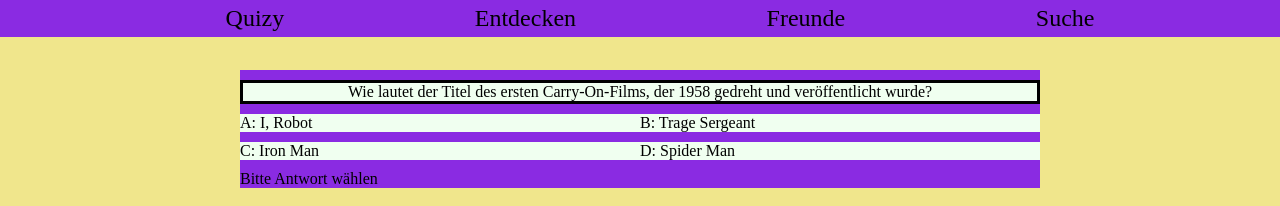
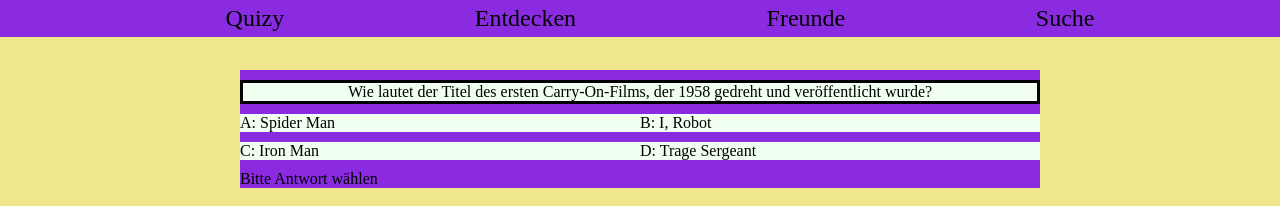
Before and after one commit to txmxn/quiz, a Vue app: page / in a window 1280 px wide. Shown: the top 206 px of the page. Built offline with nearby package versions, Linux system fonts and the light colour scheme.

Commit message:
Zufällige Reihenfolge der Antworten

```diff
--- a/src/components/body.vue
+++ b/src/components/body.vue
@@ -1,9 +1,9 @@
 <template>
     <div id="body-part">
-      <div id="question">{{ database.question }}</div>
+      <div id="question">{{ randomizedData.question }}</div>
 
       <div class="answers">
-        <div class="answer" v-for="(answer, index) in database.answers" :key="index" @click="checkAnswer(index)">{{ labels[index] }} {{ answer }}</div>
+        <div class="answer" v-for="(answer, index) in randomizedData.answers" :key="index" @click="checkAnswer(index)">{{ labels[index] }} {{ answer }}</div>
       </div>
 
       <div class="result">{{ check }}</div>
@@ -11,18 +11,35 @@
 </template>
 
 <script>
+function shuffle(database) {
+    for (let i = database.answers.length - 1; i > 0; i--) {
+        const j = Math.floor(Math.random() * (i + 1));
+        [database.answers[i], database.answers[j]] = [database.answers[j], database.answers[i]];
+        if (database.right == j) {
+          database.right = i;
+        }
+    }
+    return database;
+}
+
 export default {
   name: 'body',
   props: ["database"],
   data() {
     return {
-      labels: ["A:", "B:", "C:", "D:", "E:", "F:"],
+      labels: ["A:", "B:", "C:", "D:",],
       check: "Bitte Antwort wählen",
     }
   },
+  computed: {
+    randomizedData() {
+      const result = shuffle(this.database);
+      return result;
+    },
+  },
   methods: {
     checkAnswer(index) {
-      if (index == this.database.right) {
+      if (index == this.randomizedData.right) {
         this.check = "Right answer";
       }
       else {
```
